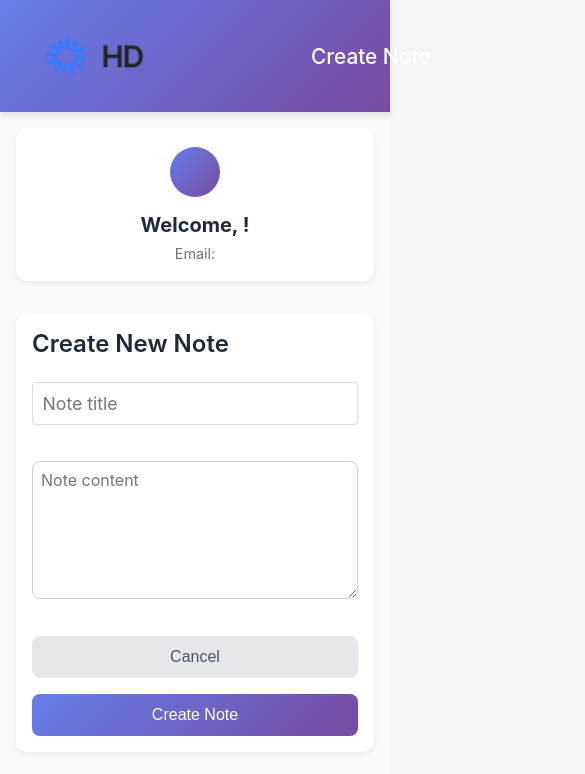
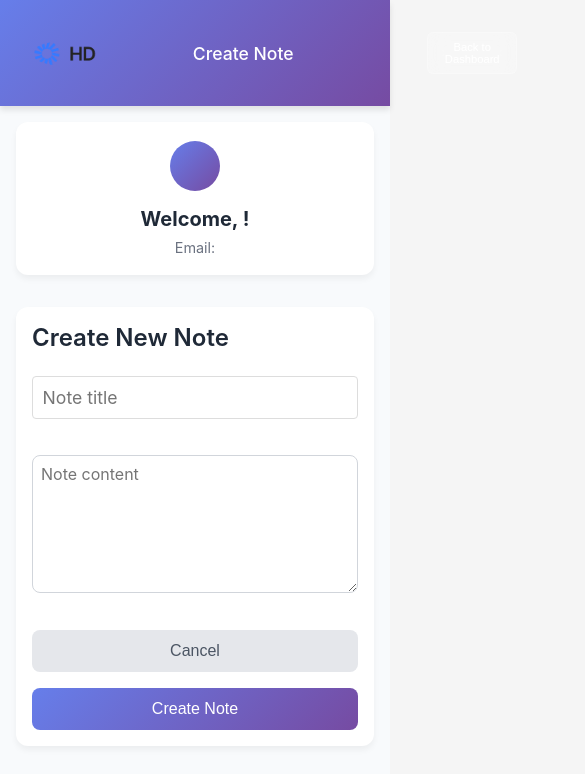
Before and after one commit to Shubhamsh1838/Highway_delite, a React (Create React App) app in the folder frontend/: page /create-note in a window 390 px wide. Shown: the top 774 px of the page, 585 px wide, since content can reach past the window. Built offline with nearby package versions, Linux system fonts and the light colour scheme; no server answers.

Commit message:
Update Dashboard.css

```diff
--- a/frontend/src/pages/Dashboard.css
+++ b/frontend/src/pages/Dashboard.css
@@ -490,4 +490,19 @@
     padding: 0.9rem 1.2rem;
     font-size: 0.95rem;
   }
+ .dashboard-header h2 {
+  margin-left: 80px;
+  display: flex;
+  font-size: 1.1rem;
+  font-weight: 500;
 }
+.logout-btn {
+    width: 90px;
+    font-size: 0.7rem;
+    margin-left: 0.1rem;
+  }
+  .header-logo{
+    margin: 0;
+   height: 25px;
+  }
+}
```
